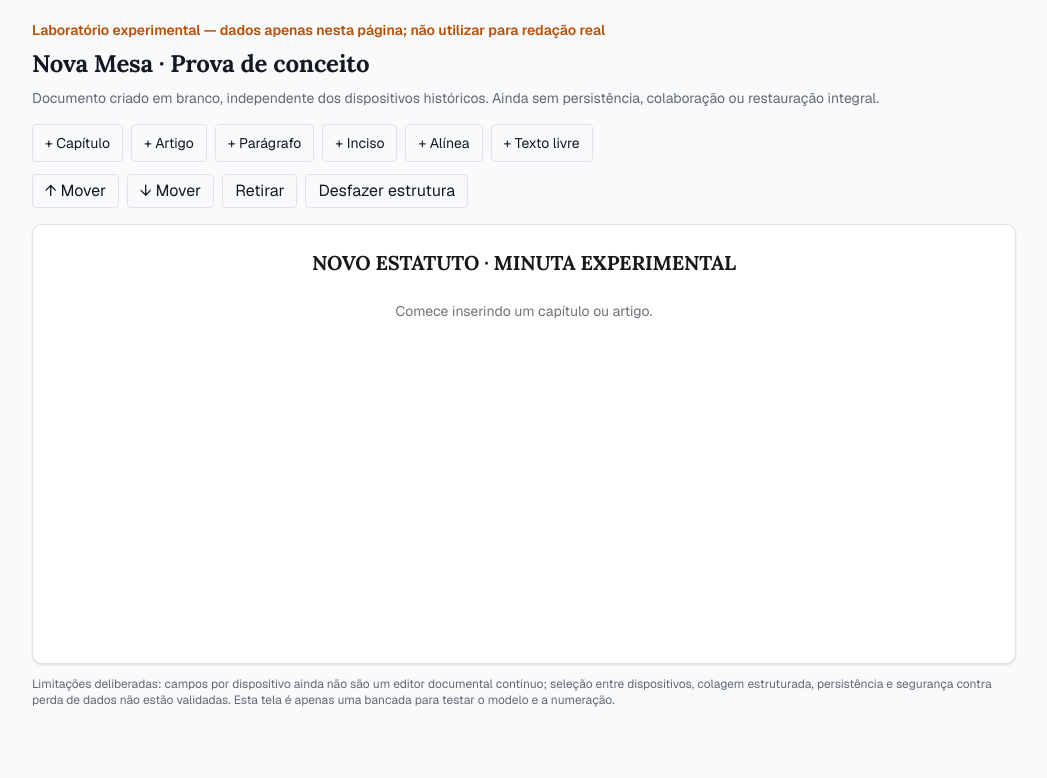
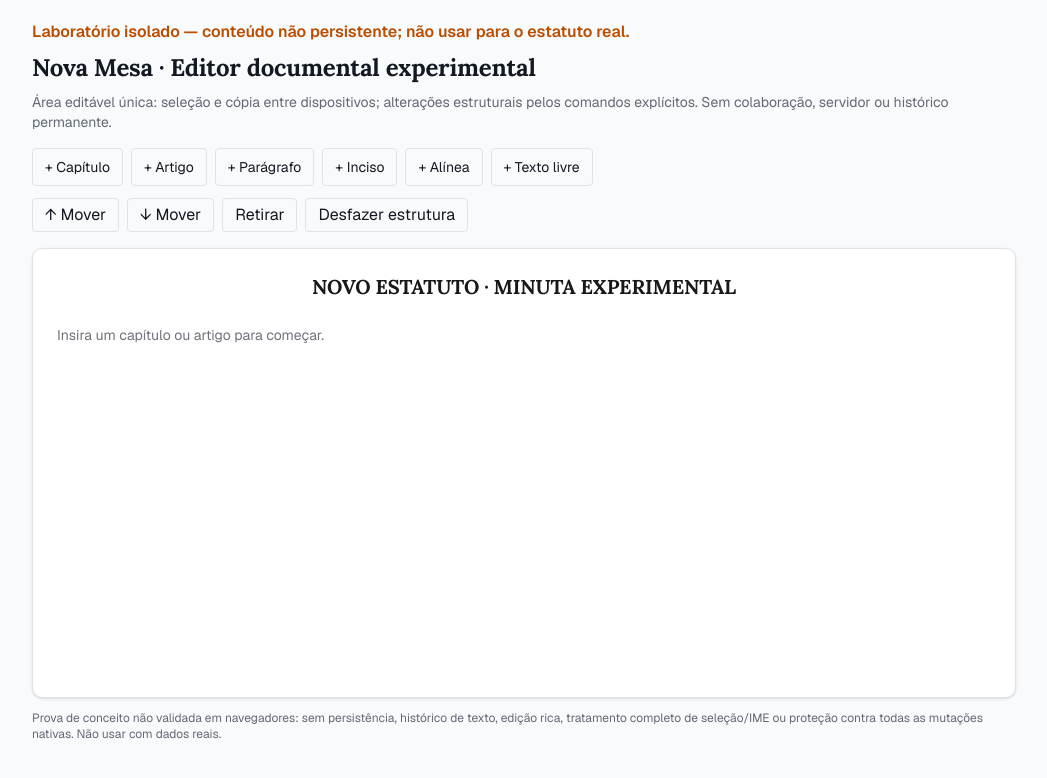
Before and after one commit to vulmarjunior/esdras, a Next.js app in the folder ibo/: page /nova-mesa-lab in a window 1280 px wide. Shown: the top 778 px of the page, without its empty margins (116-1163 px from the left). Built offline with nearby package versions, Linux system fonts and the light colour scheme.

Commit message:
feat(nova-mesa): usar editor documental experimental na bancada

```diff
--- a/ibo/app/nova-mesa-lab/page.tsx
+++ b/ibo/app/nova-mesa-lab/page.tsx
@@ -1,79 +1,5 @@
-"use client";
+import ContinuousEditorLab from "@/components/nova-mesa-poc/continuous-editor-lab";
 
-import { useMemo, useRef, useState } from "react";
-import { canContain, changeText, Draft, DraftNode, findNode, insertAfter, labelFor, moveNode, newNode, NodeType, removeNode } from "@/lib/nova-mesa-poc/model";
-
-const names: Record<NodeType,string> = {chapter:"Capítulo",article:"Artigo",paragraph:"Parágrafo",inciso:"Inciso",alinea:"Alínea",free:"Texto livre"};
-type Selection = {id:string;parentId:string|null};
-const initial:Draft = {id:"experimental",nodes:[]};
-export default function NovaMesaLab() {
-  const [draft,setDraft]=useState<Draft>(initial);
-  const [selected,setSelected]=useState<Selection|null>(null);
-  const [undo,setUndo]=useState<Draft[]>([]);
-  const [message,setMessage]=useState("");
-  const refs=useRef<Record<string,HTMLTextAreaElement|null>>({});
-  const snapshot=(next:Draft)=>{setUndo(history=>[...history.slice(-19),draft]);setDraft(next);};
-  const articleCount=useMemo(()=> {
-    const map=new Map<string,number>(); let n=0;
-    const visit=(nodes:DraftNode[])=>{for(const node of nodes){if(node.type==="article") map.set(node.id,++n);visit(node.children);}};
-    visit(draft.nodes);return map;
-  },[draft]);
-  const add=(type:NodeType)=>{
-    const current=selected ? findNode(draft.nodes,selected.id) : undefined;
-    const parentId=type==="chapter" ? null :
-      type==="free" ? (current?.type==="article" || current?.type==="chapter" ? current.id : selected?.parentId ?? null) :
-      type==="article" ? (current?.type==="chapter" ? current.id : selected?.parentId ?? null) :
-      type==="paragraph" || type==="inciso" ? (current?.type==="article" ? current.id : selected?.parentId ?? null) :
-      current?.type==="inciso" ? current.id : selected?.parentId ?? null;
-    const parent=parentId?findNode(draft.nodes,parentId)??null:null;
-    if(!canContain(parent?.type ?? null,type)){setMessage("Selecione um artigo ou inciso compatível antes de inserir esse dispositivo.");return;}
-    const siblings=parent?parent.children:draft.nodes;
-    const afterId=selected && selected.parentId===parentId ? selected.id : siblings.at(-1)?.id??null;
-    const node=newNode(type);
-    snapshot(insertAfter(draft,parentId,afterId,node));setSelected({id:node.id,parentId});setMessage("");
-    requestAnimationFrame(()=>refs.current[node.id]?.focus());
-  };
-  const edit=(id:string,text:string)=>setDraft(current=>changeText(current,id,text));
-  const selectedNode=selected?findNode(draft.nodes,selected.id):undefined;
-  const drop=()=>{if(!selected)return;snapshot(removeNode(draft,selected.id));setSelected(null);};
-  const move=(direction:-1|1)=>{
-    if(!selected)return;
-    const parent=selected.parentId?findNode(draft.nodes,selected.parentId):null;
-    const peers=parent?parent.children:draft.nodes;
-    const at=peers.findIndex(n=>n.id===selected.id), target=at+direction;
-    if(target<0||target>=peers.length)return;
-    const afterId=direction===-1 ? peers[at-2]?.id??null : peers[target].id;
-    snapshot(moveNode(draft,selected.id,selected.parentId,afterId));
-  };
-  const chapterNumbers=useMemo(()=>{const map=new Map<string,number>();draft.nodes.filter(n=>n.type==="chapter").forEach((n,i)=>map.set(n.id,i+1));return map;},[draft]);
-  const render=(nodes:DraftNode[],parentId:string|null,chapter:number):React.ReactNode=>nodes.map(node=>{
-    const label=labelFor(node,nodes,articleCount.get(node.id)??0,chapterNumbers.get(node.id)??chapter);
-    const active=selected?.id===node.id;
-    return <div key={node.id} className={"my-3 rounded-md border-l-2 pl-3 "+(active?"border-blue-500":"border-transparent")} style={{marginLeft:node.type==="paragraph"||node.type==="inciso"?"1.2rem":node.type==="alinea"?"2.4rem":0}}>
-      <div className="flex items-start gap-2" onClick={()=>setSelected({id:node.id,parentId})}>
-        <span className="min-w-fit select-none pt-1 font-semibold">{label}</span>
-        <textarea aria-label={names[node.type]} ref={el=>{refs.current[node.id]=el;}} rows={node.type==="chapter"?1:2} value={node.text} onFocus={()=>setSelected({id:node.id,parentId})} onChange={event=>edit(node.id,event.target.value)} placeholder={node.type==="free"?"Bloco livre (reservado)":node.type==="chapter"?"Título do capítulo":"Redação pendente"} className={"w-full resize-y rounded bg-transparent p-1 outline-offset-2 "+(node.type==="chapter"?"text-center font-bold":"")} />
-      </div>
-      {node.children.length>0 && <div>{render(node.children,node.id,chapterNumbers.get(node.id)??chapter)}</div>}
-    </div>;
-  });
-  return <main className="mx-auto max-w-5xl p-5">
-    <p className="mb-2 text-sm font-semibold text-amber-700">Laboratório experimental — dados apenas nesta página; não utilizar para redação real</p>
-    <h1 className="mb-2 text-2xl font-bold">Nova Mesa · Prova de conceito</h1>
-    <p className="mb-4 text-sm text-muted-foreground">Documento criado em branco, independente dos dispositivos históricos. Ainda sem persistência, colaboração ou restauração integral.</p>
-    <div className="mb-3 flex flex-wrap gap-2">{(["chapter","article","paragraph","inciso","alinea","free"] as NodeType[]).map(type=><button type="button" key={type} className="rounded border px-3 py-2 text-sm" onClick={()=>add(type)}>+ {names[type]}</button>)}</div>
-    <div className="mb-4 flex flex-wrap items-center gap-2">
-      <button className="rounded border px-3 py-1" disabled={!selectedNode} onClick={()=>move(-1)}>↑ Mover</button>
-      <button className="rounded border px-3 py-1" disabled={!selectedNode} onClick={()=>move(1)}>↓ Mover</button>
-      <button className="rounded border px-3 py-1" disabled={!selectedNode} onClick={drop}>Retirar</button>
-      <button className="rounded border px-3 py-1" disabled={!undo.length} onClick={()=>{setDraft(undo[undo.length-1]);setUndo(h=>h.slice(0,-1));setSelected(null);}}>Desfazer estrutura</button>
-      {selectedNode&&<span className="text-sm">Selecionado: {names[selectedNode.type]}</span>}
-    </div>
-    {message&&<p role="alert" className="mb-3 text-sm text-amber-700">{message}</p>}
-    <section aria-label="Editor da minuta experimental" className="min-h-[440px] rounded-lg border bg-white p-6 text-zinc-900 shadow-sm">
-      <h2 className="mb-6 text-center text-xl font-bold">NOVO ESTATUTO · MINUTA EXPERIMENTAL</h2>
-      {draft.nodes.length?render(draft.nodes,null,0):<p className="text-center text-sm text-zinc-500">Comece inserindo um capítulo ou artigo.</p>}
-    </section>
-    <p className="mt-3 text-xs text-muted-foreground">Limitações deliberadas: campos por dispositivo ainda não são um editor documental contínuo; seleção entre dispositivos, colagem estruturada, persistência e segurança contra perda de dados não estão validadas. Esta tela é apenas uma bancada para testar o modelo e a numeração.</p>
-  </main>;
+export default function Page() {
+  return <ContinuousEditorLab />;
 }
```
